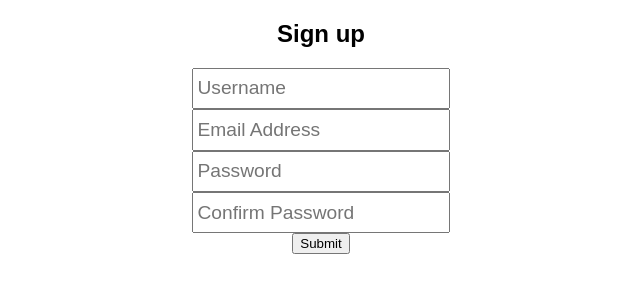
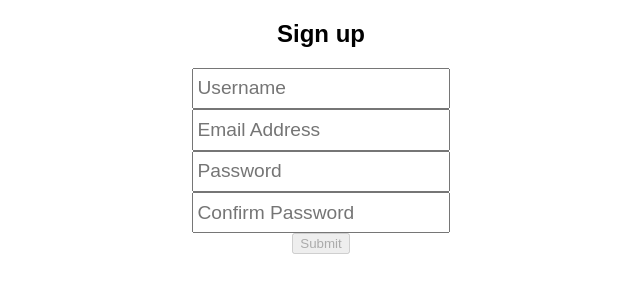
Before and after one commit to Mailnickko/recipe-book, a React (Create React App) app in the folder client/: page /signup in a window 1280 px wide. Shown: the top 300 px of the page, without its empty margins (319-959 px from the left). Built offline with nearby package versions, Linux system fonts and the light colour scheme; the HTML template or start-up script is replaced by a standard one.

Commit message:
(feat) clean up sign up mutation and validation

```diff
--- a/client/src/components/Auth/Signup.js
+++ b/client/src/components/Auth/Signup.js
@@ -1,11 +1,23 @@
 import React, { Component } from 'react';
+import { Mutation } from 'react-apollo';
 
-class Signup extends Component {
-  state = {
+import { SIGNUP_USER } from '../../queries';
+import Error from '../Error';
+
+const initialState = {
   username: '',
   email: '',
   password: '',
   passwordConfirmation: ''
+};
+
+class Signup extends Component {
+  state = { ...initialState };
+
+  clearState = () => {
+    this.setState({
+      ...initialState
+    });
   };
 
   handleChange = e => {
@@ -15,15 +27,50 @@ class Signup extends Component {
     });
   };
 
+  handleSubmit = (e, signUpUser) => {
+    e.preventDefault();
+    signUpUser().then(data => {
+      console.log(data);
+      this.clearState();
+    });
+  };
+
+  validateForm = () => {
+    const { username, email, password, passwordConfirmation } = this.state;
+    return !username || !email || !password || !password !== passwordConfirmation;
+  };
+
   render() {
     const { username, email, password, passwordConfirmation } = this.state;
     return (
       <div className="App">
         <h2>Sign up</h2>
-        <form className="form">
-          <input type="text" name="username" placeholder="Username" value={username} onChange={this.handleChange} />
-          <input type="email" name="email" placeholder="Email Address" value={email} onChange={this.handleChange} />
-          <input type="password" name="password" placeholder="Password" value={password} onChange={this.handleChange} />
+        <Mutation mutation={SIGNUP_USER} variables={{ username, email, password }}>
+          {/* Because mutations return, parentVal, and args obj */}
+          {(signUpUser, { data, loading, error }) => {
+            return (
+              <form className="form" onSubmit={e => this.handleSubmit(e, signUpUser)}>
+                <input
+                  type="text"
+                  name="username"
+                  placeholder="Username"
+                  value={username}
+                  onChange={this.handleChange}
+                />
+                <input
+                  type="email"
+                  name="email"
+                  placeholder="Email Address"
+                  value={email}
+                  onChange={this.handleChange}
+                />
+                <input
+                  type="password"
+                  name="password"
+                  placeholder="Password"
+                  value={password}
+                  onChange={this.handleChange}
+                />
                 <input
                   type="password"
                   name="passwordConfirmation"
@@ -31,10 +78,14 @@ class Signup extends Component {
                   value={passwordConfirmation}
                   onChange={this.handleChange}
                 />
-          <button type="submit" className="button-primary">
+                <button type="submit" className="button-primary" disabled={loading || this.validateForm()}>
                   Submit
                 </button>
+                {error && <Error error={error} />}
               </form>
+            );
+          }}
+        </Mutation>
       </div>
     );
   }
--- /dev/null
+++ b/client/src/components/Error.js
@@ -0,0 +1,5 @@
+import React from 'react';
+
+const Error = ({ error }) => <p>{error.message}</p>;
+
+export default Error;
--- a/client/src/queries/index.js
+++ b/client/src/queries/index.js
@@ -1,4 +1,6 @@
 import { gql } from 'apollo-boost';
+
+/* Recipes Queries */
 
 export const GET_ALL_RECIPES = gql`
   query {
@@ -12,3 +14,16 @@ export const GET_ALL_RECIPES = gql`
     }
   }
 `;
+
+/* Recipes Mutations */
+
+/* User Queries */
+
+/* User Mutations */
+export const SIGNUP_USER = gql`
+  mutation($username: String!, $email: String!, $password: String!) {
+    signUpUser(username: $username, email: $email, password: $password) {
+      token
+    }
+  }
+`;
```
Lines whose indentation alone changed are shown as unchanged.
